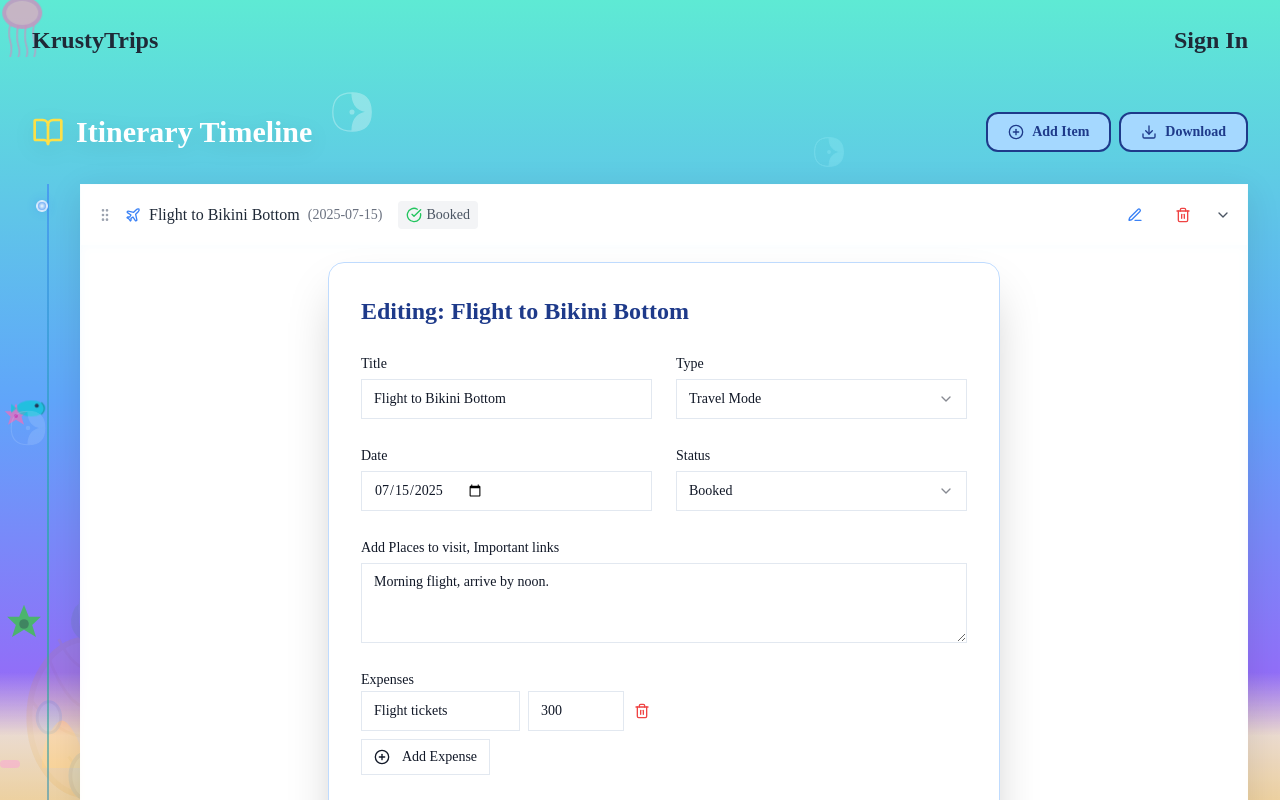
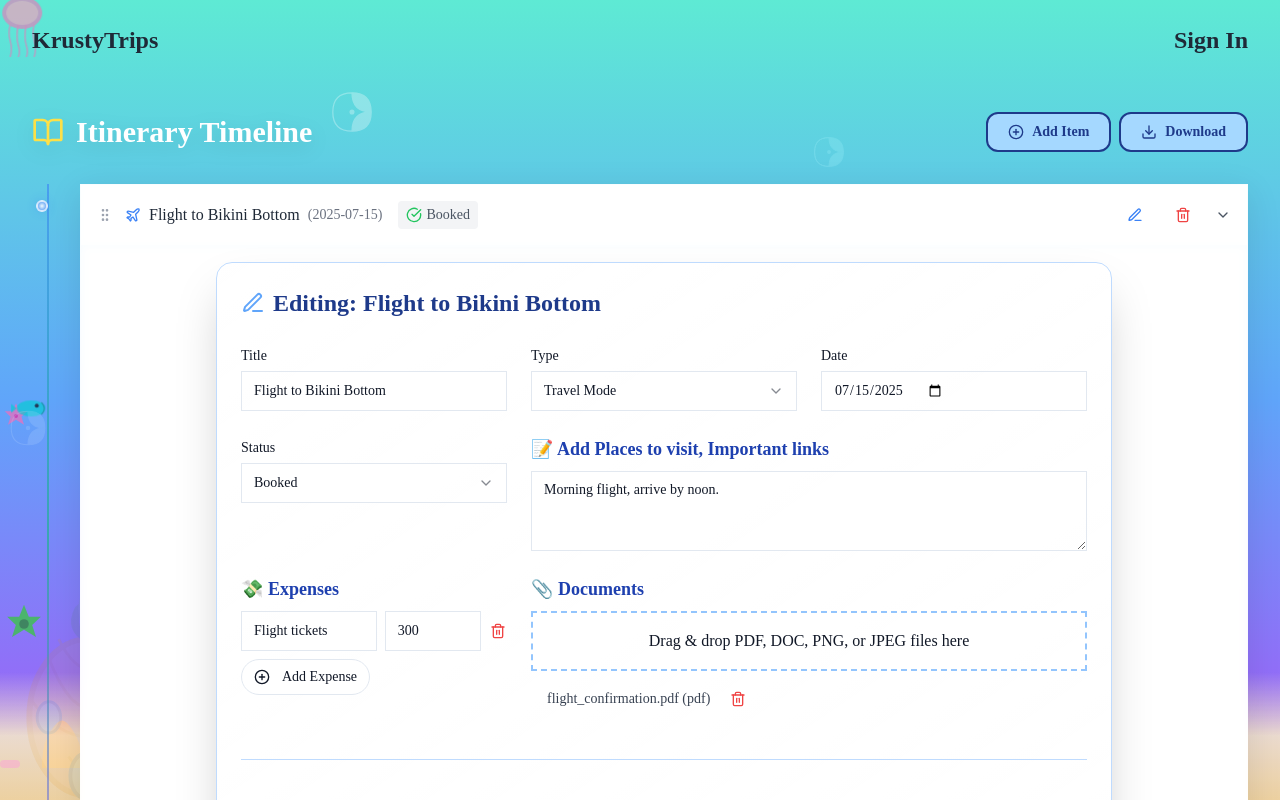
Before and after one commit to anushka-shri/Bikini-bottom-planner, a Next.js app: page /planner in a window 1280 px wide. Both pictures are taken after a click on the button 1135 px from the left and 215 px from the top of the page. Shown: the top 800 px of the page. Built offline with nearby package versions, Linux system fonts and the light colour scheme.

Commit message:
timeline UI Changes

```diff
--- a/app/planner/page.tsx
+++ b/app/planner/page.tsx
@@ -270,14 +270,16 @@ function SortablePlannerItem({
         {/* future collapsible content */}
         <CollapsibleContent className="p-4 space-y-4 border-t border-white/20 bg-transparent backdrop-blur-sm rounded-b-md">
           {isEditing ? (
-            <div className="max-w-2xl mx-auto rounded-2xl shadow-2xl p-8 bg-white/95 border border-blue-200">
-              <h3 className="font-bold text-2xl text-blue-900 mb-6 md:col-span-2">Editing: {item.title}</h3>
-              <div className="grid grid-cols-1 md:grid-cols-2 gap-6">
+            <div className="w-full max-w-4xl mx-auto rounded-2xl shadow-2xl p-6 bg-gradient-to-br from-white/10 to-transparent border border-blue-200">
+              <h3 className="font-bold text-2xl text-blue-900 mb-6 flex items-center gap-2">
+                <Edit3 className="w-6 h-6 text-blue-400" /> Editing: {item.title}
+              </h3>
+              <div className="grid grid-cols-1 md:grid-cols-3 gap-6">
                 <div>
                   <Label htmlFor={`title-${item.id}`}>Title</Label>
                   <Input
                     id={`title-${item.id}`}
-                    className="w-full mt-1 focus:ring-2 focus:ring-blue-300"
+                    className="w-full mt-1 focus:ring-2 focus:ring-blue-400 rounded-lg bg-white/80"
                     value={editedItem.title}
                     onChange={(e) => handleInputChange("title", e.target.value)}
                   />
@@ -285,7 +287,7 @@ function SortablePlannerItem({
                 <div>
                   <Label htmlFor={`type-${item.id}`}>Type</Label>
                   <Select value={editedItem.type} onValueChange={(value) => handleInputChange("type", value)}>
-                    <SelectTrigger className="w-full mt-1 focus:ring-2 focus:ring-blue-300">
+                    <SelectTrigger className="w-full mt-1 focus:ring-2 focus:ring-blue-400 rounded-lg bg-white/80">
                       <SelectValue />
                     </SelectTrigger>
                     <SelectContent>
@@ -301,7 +303,7 @@ function SortablePlannerItem({
                   <Input
                     type="date"
                     id={`date-${item.id}`}
-                    className="w-full mt-1 focus:ring-2 focus:ring-blue-300"
+                    className="w-full mt-1 focus:ring-2 focus:ring-blue-400 rounded-lg bg-white/80"
                     value={editedItem.date || ""}
                     onChange={(e) => handleInputChange("date", e.target.value)}
                   />
@@ -309,7 +311,7 @@ function SortablePlannerItem({
                 <div>
                   <Label htmlFor={`status-${item.id}`}>Status</Label>
                   <Select value={editedItem.status} onValueChange={(value) => handleInputChange("status", value)}>
-                    <SelectTrigger className="w-full mt-1 focus:ring-2 focus:ring-blue-300">
+                    <SelectTrigger className="w-full mt-1 focus:ring-2 focus:ring-blue-400 rounded-lg bg-white/80">
                       <SelectValue />
                     </SelectTrigger>
                     <SelectContent>
@@ -319,29 +321,33 @@ function SortablePlannerItem({
                   </Select>
                 </div>
                 <div className="md:col-span-2">
-                  <Label htmlFor={`notes-${item.id}`}>Add Places to visit, Important links</Label>
+                  <Label htmlFor={`notes-${item.id}`} className="text-lg font-semibold text-blue-800 flex items-center gap-2 mb-2">
+                    📝 Add Places to visit, Important links
+                  </Label>
                   <Textarea
                     id={`notes-${item.id}`}
-                    className="w-full mt-1 focus:ring-2 focus:ring-blue-300"
+                    className="w-full mt-1 focus:ring-2 focus:ring-blue-400 rounded-lg bg-white/80"
                     value={editedItem.notes || ""}
                     onChange={(e) => handleInputChange("notes", e.target.value)}
                   />
                 </div>
-                <div>
-                  <Label>Expenses</Label>
+                <div className="md:col-span-1">
+                  <Label className="text-lg font-semibold text-blue-800 flex items-center gap-2 mb-2">
+                    💸 Expenses
+                  </Label>
                   <div className="space-y-2">
                     {editedItem.expenses.map((exp, index) => (
                       <div key={exp.id || index} className="flex gap-2 items-center">
                         <Input
                           placeholder="Description"
-                          className="w-full focus:ring-2 focus:ring-blue-300"
+                          className="w-full focus:ring-2 focus:ring-blue-400 rounded-lg bg-white/80"
                           value={exp.description}
                           onChange={(e) => handleExpenseChange(index, "description", e.target.value)}
                         />
                         <Input
                           type="number"
                           placeholder="Amount"
-                          className="w-24 focus:ring-2 focus:ring-blue-300"
+                          className="w-24 focus:ring-2 focus:ring-blue-400 rounded-lg bg-white/80"
                           value={exp.amount}
                           onChange={(e) => handleExpenseChange(index, "amount", e.target.value)}
                         />
@@ -350,15 +356,16 @@ function SortablePlannerItem({
                         </Button>
                       </div>
                     ))}
-                    <Button variant="outline" size="sm" onClick={addExpenseField} className="mt-1">
+                    <Button variant="outline" size="sm" onClick={addExpenseField} className="mt-1 hover:bg-blue-100 rounded-full">
                       <PlusCircle size={16} className="mr-1" /> Add Expense
                     </Button>
                   </div>
                 </div>
-
                 <div className="md:col-span-2">
-                  <Label>Documents</Label>
-                  <div {...getRootProps()} className={`border-2 border-dashed rounded-lg p-4 text-center cursor-pointer transition-colors ${isDragActive ? 'bg-blue-100 border-blue-400' : 'bg-white/70 border-gray-300'}`}>
+                  <Label className="text-lg font-semibold text-blue-800 flex items-center gap-2 mb-2">
+                    📎 Documents
+                  </Label>
+                  <div {...getRootProps()} className={`border-2 border-dashed border-blue-300 rounded-lg p-4 text-center cursor-pointer transition-colors hover:bg-blue-50 ${isDragActive ? 'bg-blue-100 border-blue-400' : 'bg-white/70 border-blue-300'}`}>
                     <input {...getInputProps()} />
                     {isDragActive ? (
                       <p>Drop the files here ...</p>
@@ -379,11 +386,12 @@ function SortablePlannerItem({
                     </ul>
                   )}
                 </div>
-                <div className="flex gap-2 pt-4 md:col-span-2 justify-end">
-                  <Button onClick={saveChanges} className="bg-green-600 hover:bg-green-700 text-white shadow-md rounded-lg px-6 py-2">
+                <hr className="my-4 border-blue-200 md:col-span-3" />
+                <div className="flex gap-2 pt-2 md:col-span-3 justify-end">
+                  <Button onClick={saveChanges} className="bg-green-600 hover:bg-green-700 text-white shadow-md rounded-full px-8 py-2">
                     <Save className="mr-2 h-4 w-4" /> Save
                   </Button>
-                  <Button variant="outline" onClick={cancelEdit} className="shadow-md rounded-lg px-6 py-2">
+                  <Button variant="outline" onClick={cancelEdit} className="shadow-md rounded-full px-8 py-2">
                     <X className="mr-2 h-4 w-4" /> Cancel
                   </Button>
                 </div>
@@ -429,7 +437,7 @@ function SortablePlannerItem({
                   <ul className="list-disc list-inside ml-4 text-gray-700 text-sm">
                     {item.documents.map((doc) => (
                       <li key={doc.id}>
-                        {doc.name} ({doc.type}) <span className="text-xs text-gray-500">(Mock upload)</span>
+                        {doc.name} ({doc.type}) <span className="text-xs text-gray-500"></span>
                       </li>
                     ))}
                   </ul>
@@ -478,17 +486,19 @@ function StyledExpenseTracker({ items }: { items: PlannerItemType[] }) {
 
   return (
     <div
-      className="btn-custom"
+      // className="btn-custom"
       style={{ backgroundColor: "#a5d8ff", padding: "1rem", borderRadius: "1rem", border: "3px solid #1e3a8a" }}
+
+      className="w-full max-w-2xl mx-auto bg-white/90 rounded-2xl shadow-lg border border-blue-200 p-8"
     >
       <Collapsible open={isOpen} onOpenChange={setIsOpen}>
         <CollapsibleTrigger className="w-full cursor-pointer">
-          <div className="flex items-center justify-between">
-            <div className="flex items-center gap-2">
+          <div className="flex items-center justify-between w-full mb-4">
+            <div className="flex items-center gap-3">
               <Calculator className="w-6 h-6 text-blue-800" />
-              <span className="font-bold text-xl text-blue-800">Expense Summary</span>
+              <span className="font-bold text-xl text-blue-800">Expense Tracker</span>
             </div>
-            <div className="flex items-center gap-6 text-sm">
+            <div className="flex items-center gap-10 text-sm">
               <div className="text-center">
                 <p className="text-blue-700 font-semibold">Total</p>
                 <p className="font-bold text-blue-800 text-lg">${expenseData.total.toFixed(2)}</p>
@@ -505,8 +515,9 @@ function StyledExpenseTracker({ items }: { items: PlannerItemType[] }) {
             </div>
           </div>
         </CollapsibleTrigger>
-        <CollapsibleContent className="pt-4 space-y-4">
-          <div className="border-t-2 border-blue-800 pt-4">
+        <CollapsibleContent className="pt-6 space-y-6">
+          <hr className="border-blue-200" />
+          <div>
             <h4 className="font-bold text-blue-800 mb-3 text-lg">📊 Expenses by Category</h4>
             <div className="space-y-2">
               {Object.keys(expenseData.expensesByType).length > 0 ? (
```
